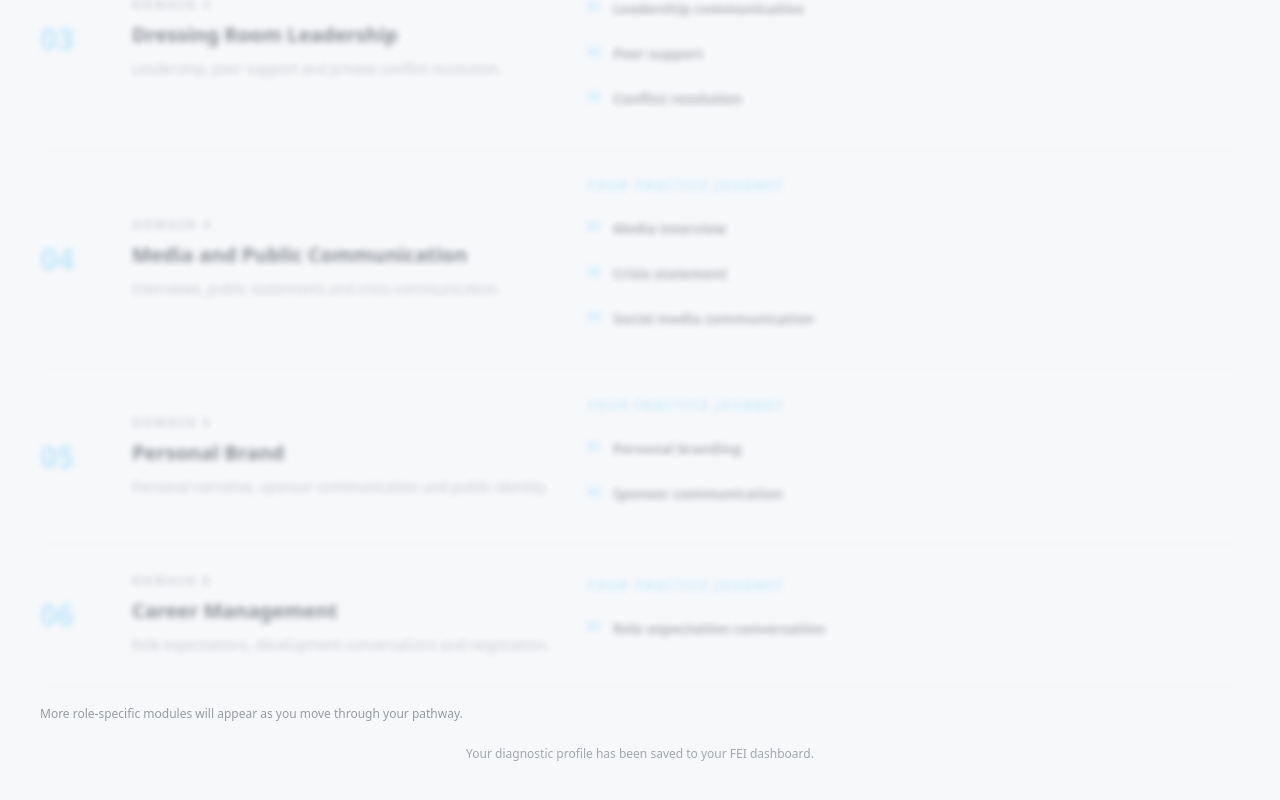
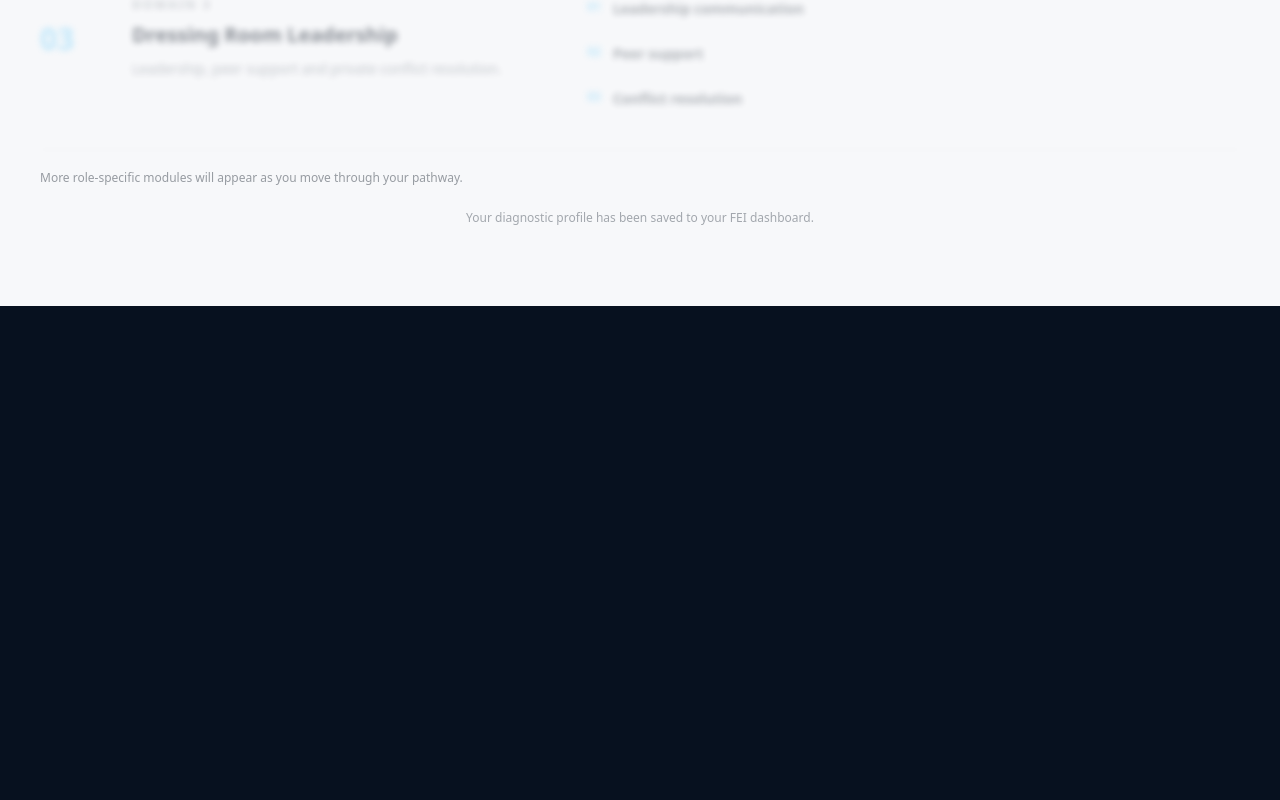
Before and after one commit to feifootball/fei-platform, a Next.js app: page /diagnostic/results/1 in a window 1280 px wide. Shown: the part 1770-2570 px from the top of the page. After the commit the page ends 2076 px from the top, so only its background shows below. Built offline with nearby package versions, Linux system fonts and the light colour scheme; no server answers; the database is empty.

Commit message:
Highlight pathway continuation message

```diff
--- a/app/diagnostic/results/[attemptId]/page.tsx
+++ b/app/diagnostic/results/[attemptId]/page.tsx
@@ -235,7 +235,7 @@ export default function DiagnosticResultPage() {
             <h2 className="mt-2 text-2xl font-black tracking-[-0.035em]">A clear route from your result to practice.</h2>
           </div>
           <div className="mt-4">
-            {domains.map((domain, index) => <article key={domain.title} className={`grid gap-5 border-b border-fei-bg/10 py-7 lg:grid-cols-[72px_0.8fr_1.2fr] lg:items-center ${index >= 2 ? 'blur-[3px] opacity-45 select-none' : ''}`}><p className="text-3xl font-black text-fei-sky">{String(index + 1).padStart(2, '0')}</p><div><p className="text-xs font-black uppercase tracking-[0.18em] text-fei-bg/38">Domain {index + 1}</p><h3 className="mt-2 text-xl font-black">{domain.title}</h3><p className="mt-2 max-w-md text-sm leading-6 text-fei-bg/48">{domain.detail}</p></div><div><p className="mb-3 text-xs font-black uppercase tracking-[0.18em] text-fei-sky">Your practice journey</p>{domain.scenarios.map((scenario, i) => <div key={scenario} className="flex gap-3 border-t border-fei-bg/[0.07] py-3 text-sm font-bold text-fei-bg/68"><span className="text-xs text-fei-sky">{String(i + 1).padStart(2, '0')}</span>{scenario}</div>)}</div></article>)}
+            {domains.slice(0, 3).map((domain, index) => <article key={domain.title} className={`grid gap-5 border-b border-fei-bg/10 py-7 lg:grid-cols-[72px_0.8fr_1.2fr] lg:items-center ${index === 2 ? 'blur-[3px] opacity-45 select-none' : ''}`}><p className="text-3xl font-black text-fei-sky">{String(index + 1).padStart(2, '0')}</p><div><p className="text-xs font-black uppercase tracking-[0.18em] text-fei-bg/38">Domain {index + 1}</p><h3 className="mt-2 text-xl font-black">{domain.title}</h3><p className="mt-2 max-w-md text-sm leading-6 text-fei-bg/48">{domain.detail}</p></div><div><p className="mb-3 text-xs font-black uppercase tracking-[0.18em] text-fei-sky">Your practice journey</p>{domain.scenarios.map((scenario, i) => <div key={scenario} className="flex gap-3 border-t border-fei-bg/[0.07] py-3 text-sm font-bold text-fei-bg/68"><span className="text-xs text-fei-sky">{String(i + 1).padStart(2, '0')}</span>{scenario}</div>)}</div></article>)}
           </div>
           <p className="mt-5 text-xs font-medium text-fei-bg/40">More role-specific modules will appear as you move through your pathway.</p>
         </section>
```
